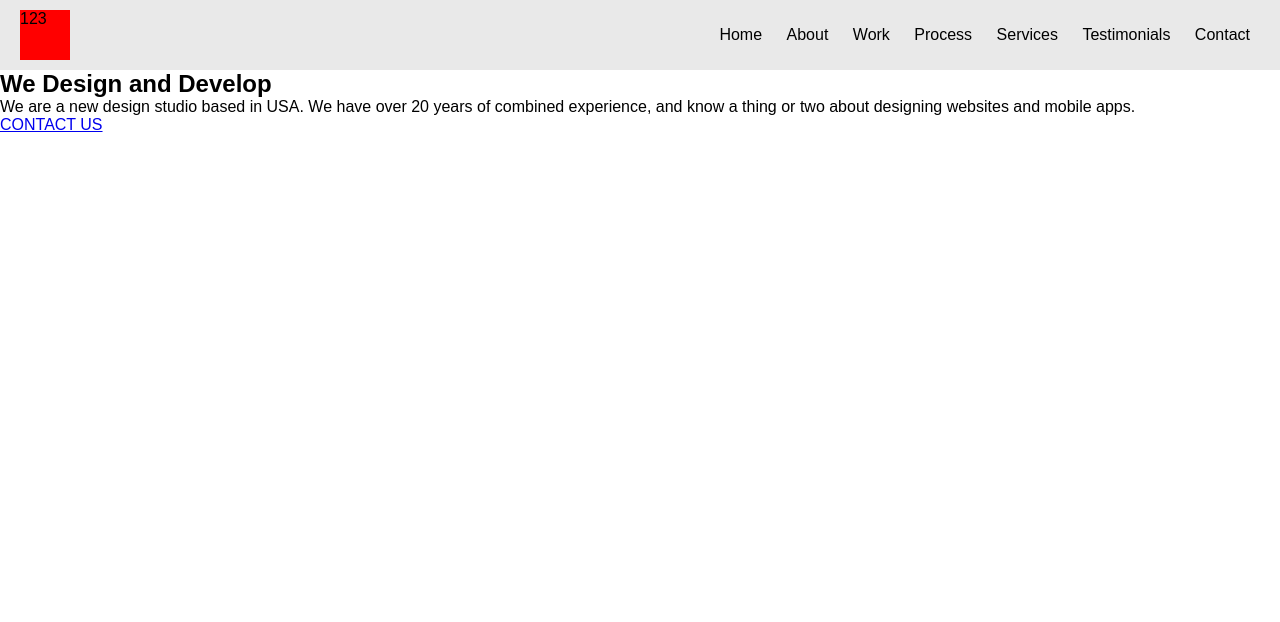
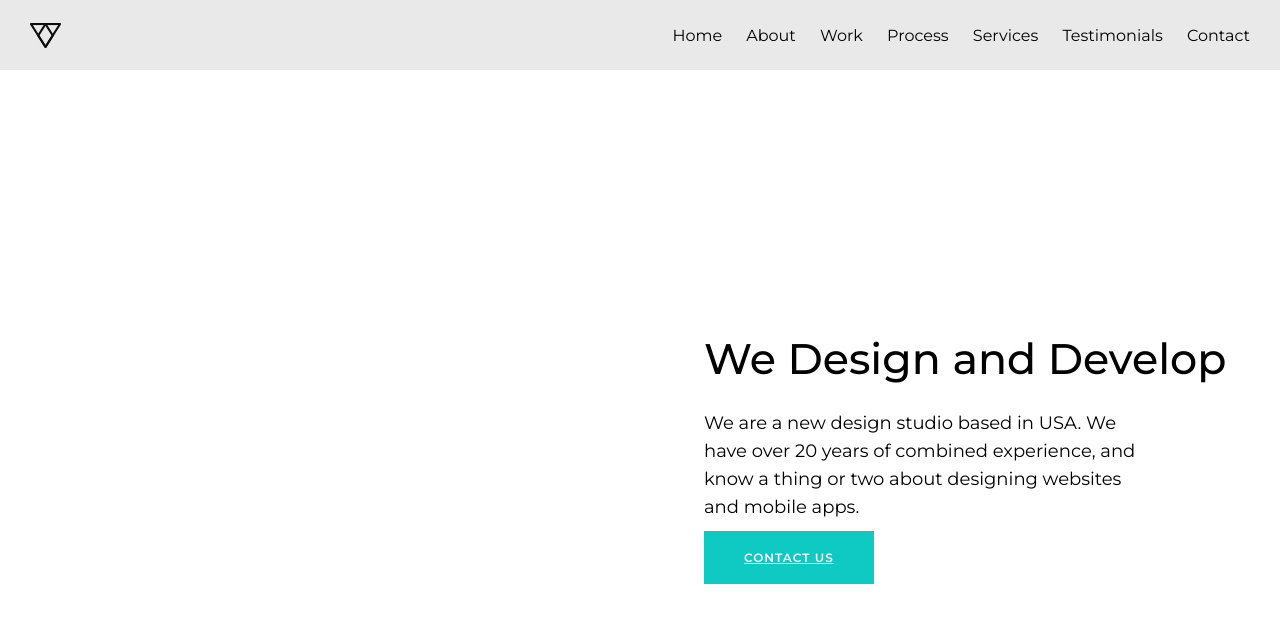
Before and after one commit to PanCamel/ProjektZaliczenieWeb, a plain HTML site: page src/index.html in a window 1280 px wide. Drawn offline with Linux system fonts and the light colour scheme; files whose address does not match are found by name.

Commit message:
Added logo, and banner

```diff
--- a/src/index.html
+++ b/src/index.html
@@ -1,7 +1,13 @@
-<!DOCTYPE html>
+<!doctype html>
 <html lang="en">
   <head>
     <meta charset="UTF-8" />
+    <link rel="preconnect" href="https://fonts.googleapis.com" />
+    <link rel="preconnect" href="https://fonts.gstatic.com" crossorigin />
+    <link
+      href="https://fonts.googleapis.com/css2?family=Montserrat:ital,wght@0,100..900;1,100..900&display=swap"
+      rel="stylesheet"
+    />
     <meta name="viewport" content="width=device-width, initial-scale=1.0" />
     <title>Projekt zaliczeniowy</title>
     <link rel="stylesheet" href="style.css" />
@@ -9,7 +15,9 @@
   <body>
     <header>
       <div class="container">
-        <div class="logo">123</div>
+        <div class="logo">
+          <img src="/Users/wojciechbalucki/Desktop/studia/Projekt Zaliczenie/assets/logo.png" alt="logo" />
+        </div>
         <nav>
           <ul>
             <li><a href="#">Home</a></li>
--- a/src/style.css
+++ b/src/style.css
@@ -1,11 +1,13 @@
 * {
   margin: 0;
   box-sizing: border-box;
-  font-family: sans-serif;
   scroll-behavior: smooth;
 }
 
 body {
+  font-family: "Montserrat";
+  font-weight: 400;
+  font-size: 16px;
   position: relative;
 }
 
@@ -33,21 +35,49 @@ nav ul li a {
   padding: 10px 20px; /* Adjust this for vertical positioning */
   background-color: #e9e9e9;
 }
-/* .navbar {
-  display: flex;
-  flex-direction: row;
-  justify-content: space-between;
-  width: 80%;
-  align-items: flex-end;
-}
- */
 .logo {
   width: 50px;
   height: 50px;
-  background-color: red;
+  display: flex;
+  justify-content: center;
+  align-items: center;
+  cursor: pointer;
 }
 
-/* .nav-items {
+.banner {
+  height: 95vh;
   display: flex;
-  gap: 2.5em;
-} */
+  flex-direction: row;
+  justify-content: flex-end;
+  align-items: center;
+}
+
+.desc {
+  width: 45%;
+  padding-right: 8rem;
+  font-size: 1.125rem;
+}
+
+.desc > p {
+  font-size: 1.125rem;
+  line-height: 1.75rem;
+  padding: 1.5rem 0;
+}
+
+.desc > h1 {
+  white-space: nowrap;
+  font-size: 2.375em;
+  font-weight: 500;
+}
+
+.contact {
+  position: absolutef;
+  padding: 1.2rem 2.5rem;
+  color: white;
+  background-color: rgb(15, 201, 195);
+  border: none;
+  font-size: 0.75rem;
+  cursor: pointer;
+  font-weight: 600;
+  letter-spacing: 1px;
+}
```
Also changed, not shown: assets/logo.png (added), 1 other file.
